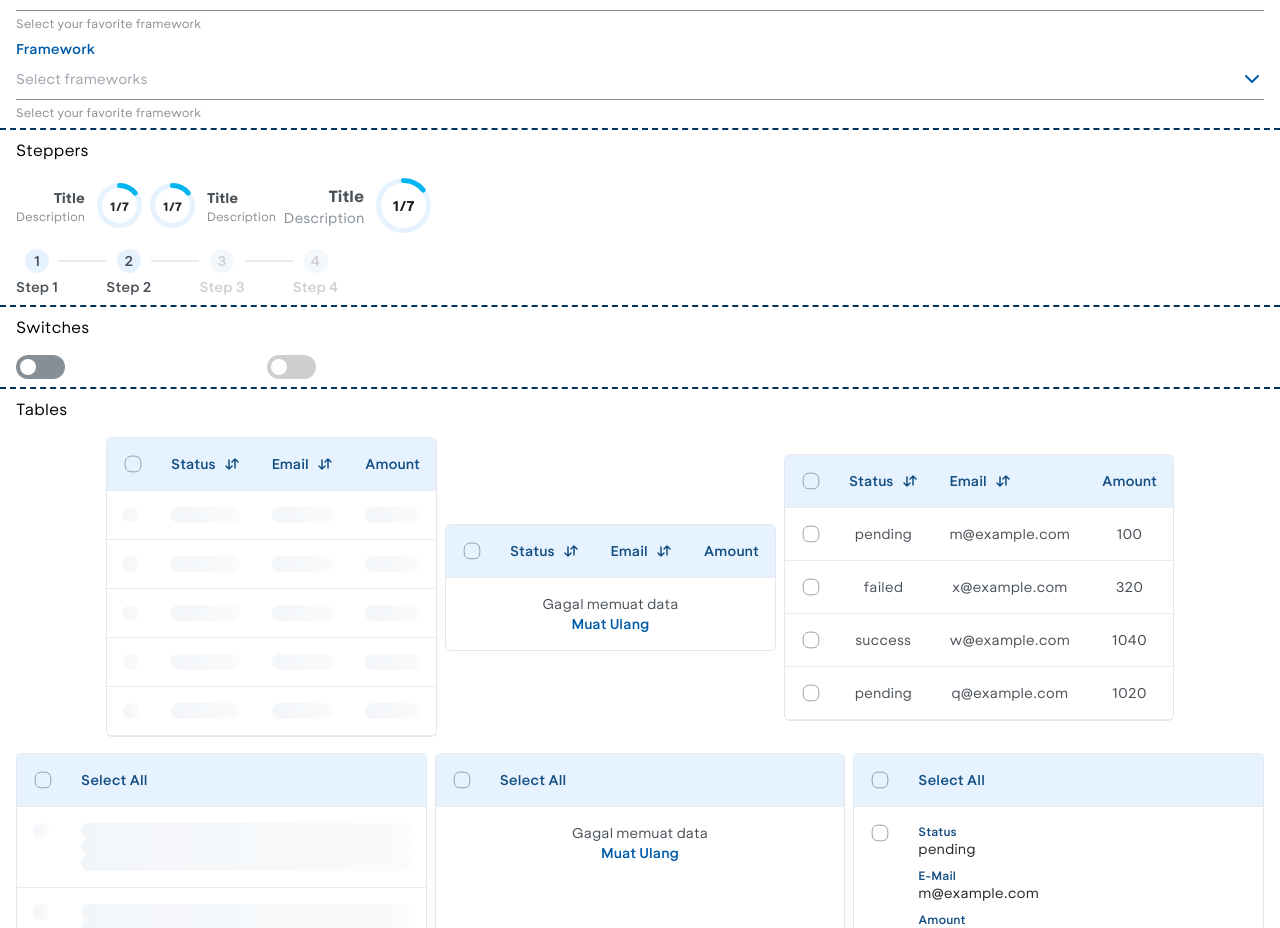
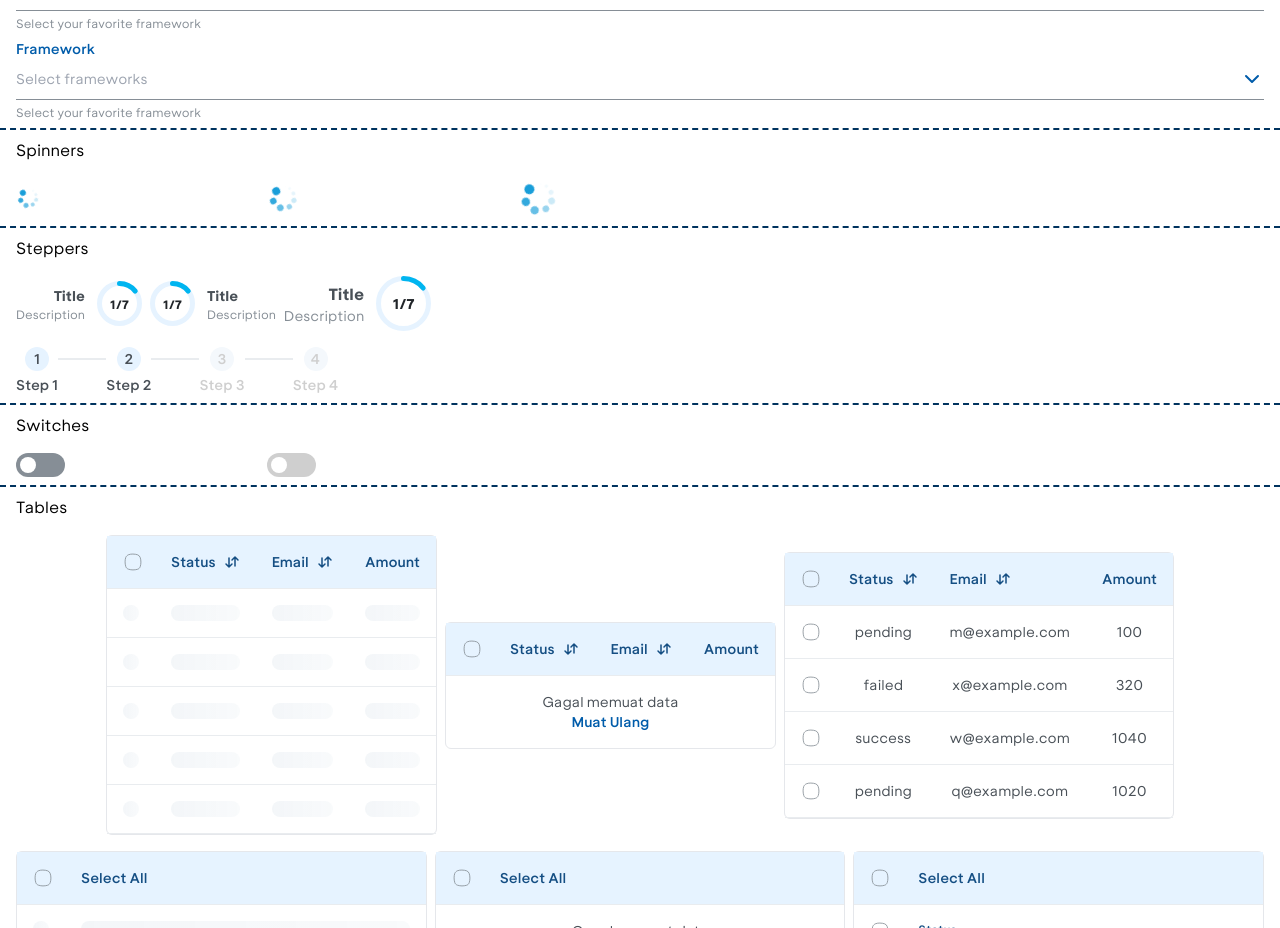
Before and after one commit to shrall/lighthouse-ui, a React (Vite) app: page / in a window 1280 px wide. Shown: the part 4560-5488 px from the top of the page. Built offline with nearby package versions, Linux system fonts and the light colour scheme.

Commit message:
feat: add spinner

```diff
--- /dev/null
+++ b/lib/components/ui/spinner.tsx
@@ -0,0 +1,34 @@
+import { forwardRef, ForwardedRef, HTMLAttributes } from "react";
+import { LoadingFilled } from "./icon/LoadingFilled";
+import { cn } from "@/lib/utils";
+
+interface SpinnerProps extends HTMLAttributes<SVGSVGElement> {
+  size?: "small" | "medium" | "large";
+}
+
+const Spinner = forwardRef<SVGSVGElement, SpinnerProps>(
+  (
+    { className, size = "small", ...props }: SpinnerProps,
+    ref: ForwardedRef<SVGSVGElement>,
+  ) => {
+    return (
+      <LoadingFilled
+        ref={ref}
+        className={cn(
+          "lui-animate-spin lui-text-ocean-secondary-30",
+          {
+            "lui-size-6": size === "small",
+            "lui-size-8": size === "medium",
+            "lui-size-10": size === "large",
+          },
+          className,
+        )}
+        {...props}
+      />
+    );
+  },
+);
+
+Spinner.displayName = "Spinner";
+
+export { Spinner };
--- a/lib/index.ts
+++ b/lib/index.ts
@@ -193,3 +193,4 @@ export { Popover, PopoverContent, PopoverTrigger } from "./components/ui/popover
 export { Switch } from "./components/ui/switch";
 export { RadioGroup, RadioButton } from "./components/ui/radio-group";
 export { Drawer, DrawerContent, DrawerTrigger } from "./components/ui/drawer";
+export { Spinner } from "./components/ui/spinner";
--- /dev/null
+++ b/src/pages/Spinners.tsx
@@ -0,0 +1,16 @@
+import { Spinner } from "@/components/ui/spinner";
+
+function Spinners() {
+  return (
+    <div className="lui-flex lui-flex-col lui-gap-y-4 lui-px-4 lui-py-2">
+      <h3>Spinners</h3>
+      <div className="lui-grid lui-grid-cols-4 lui-items-center lui-justify-center lui-gap-2 lui-text-center sm:lui-grid-cols-5">
+        <Spinner />
+        <Spinner size="medium" />
+        <Spinner size="large" />
+      </div>
+    </div>
+  );
+}
+
+export default Spinners;
--- a/src/pages/index.tsx
+++ b/src/pages/index.tsx
@@ -21,6 +21,7 @@ import Accordions from "./Accordions";
 import Switches from "./Switches";
 import RadioButtons from "./RadioButtons";
 import Drawers from "./Drawers";
+import Spinners from "./Spinners";
 
 interface IndexPageProps {}
 
@@ -42,6 +43,7 @@ const IndexPage: React.FC<IndexPageProps> = () => {
       <Paginations />
       <RadioButtons />
       <Selects />
+      <Spinners />
       <Steppers />
       <Switches />
       <Tables />
```
